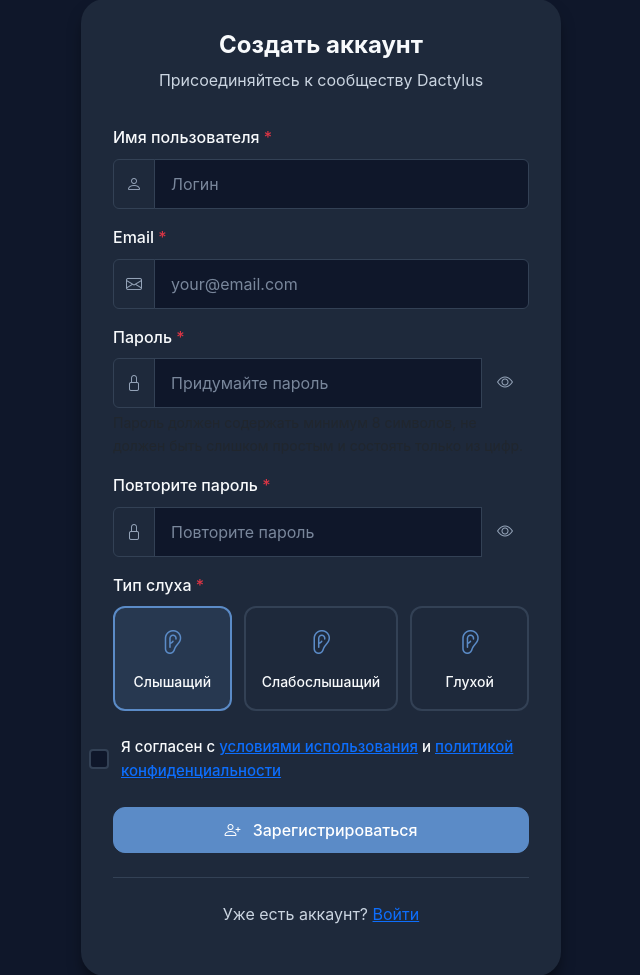
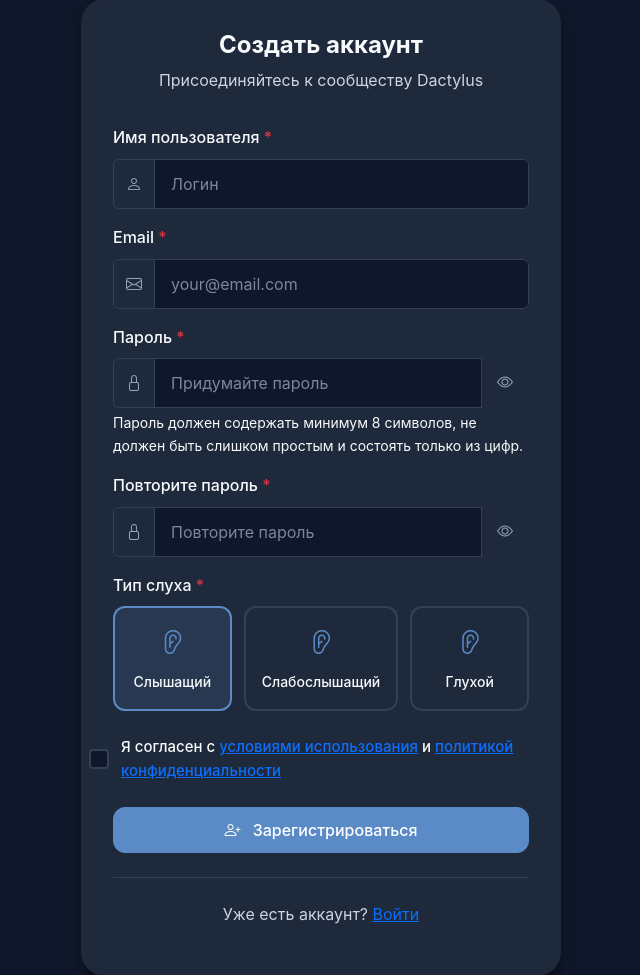
Before and after one commit to azimrh/Dactylus, a Django app: page /register/ in a window 1280 px wide. Shown: the part 161-1136 px from the top of the page, without its empty margins (319-959 px from the left). Run offline with Django 5.2, Linux system fonts and the light colour scheme.

Commit message:
Auth forms
* Reset from text color

```diff
--- a/static/css/pages/auth.css
+++ b/static/css/pages/auth.css
@@ -9,3 +9,7 @@
     justify-content: center;
     padding: 3rem 1.5rem;
 }
+
+.form-text {
+    color: unset;
+}
```
